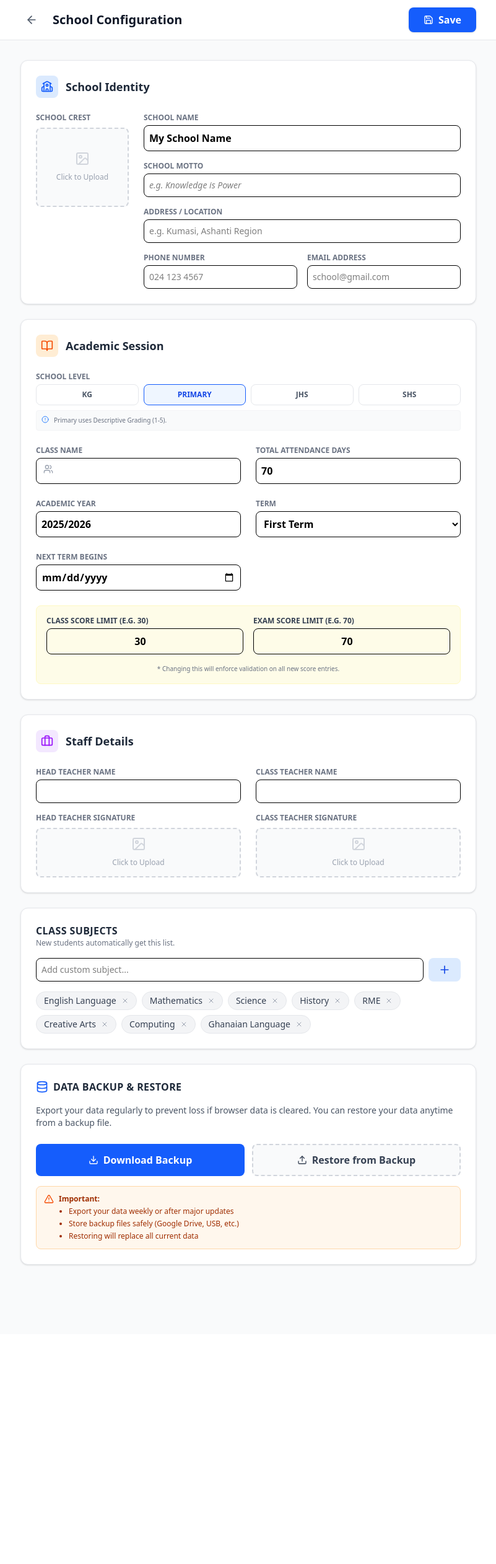
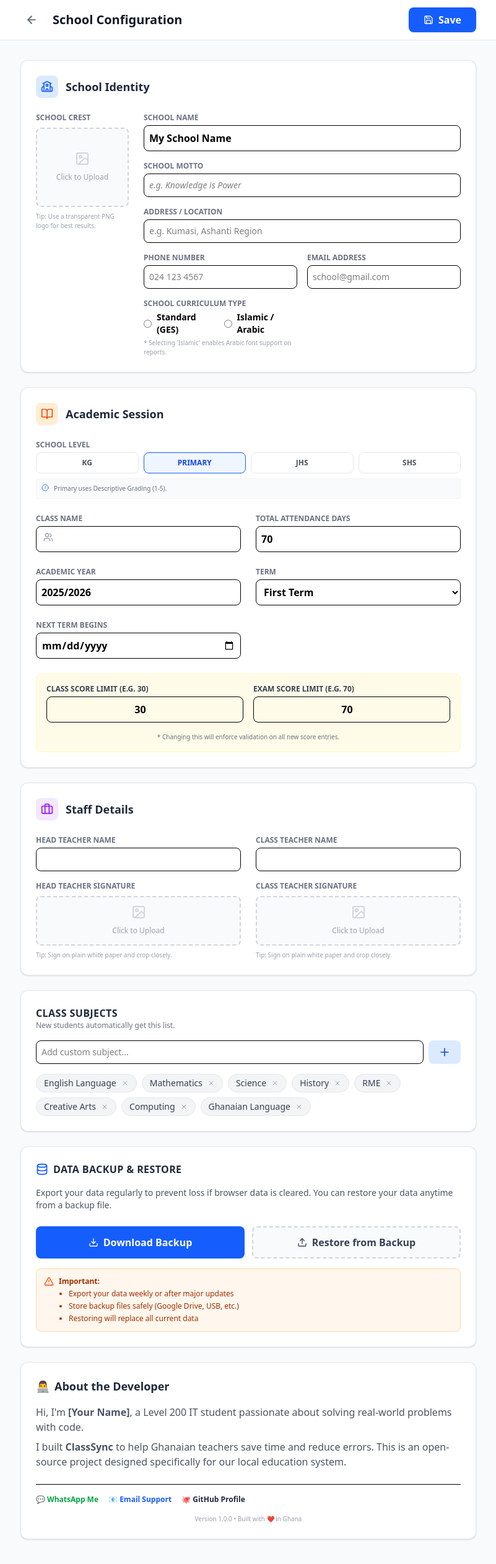
Before and after one commit to adamtoffic/repota, a React (Vite) app: page /settings in a window 1280 px wide. Shown: the top 2524 px of the page at 62% size, without its empty margins (239-1040 px from the left). Before the commit the page ends 2153 px from the top, so only its background shows below. Built offline with nearby package versions, Linux system fonts and the light colour scheme.

Commit message:
fix: enforce strict score validation and add welcome banner

```diff
--- a/src/components/ImageUploader.tsx
+++ b/src/components/ImageUploader.tsx
@@ -53,6 +53,12 @@ export function ImageUploader({ label, value, onChange, maxHeight = "h-32" }: Im
         </div>
       </div>
 
+      <p className="text-[10px] text-gray-400">
+        {label.includes("Signature")
+          ? "Tip: Sign on plain white paper and crop closely."
+          : "Tip: Use a transparent PNG logo for best results."}
+      </p>
+
       <input
         type="file"
         ref={inputRef}
--- a/src/constants/defaultSubjects.ts
+++ b/src/constants/defaultSubjects.ts
@@ -16,12 +16,12 @@ export const DEFAULT_SUBJECTS: Record<SchoolLevel, string[]> = {
   JHS: [
     "English Language",
     "Mathematics",
-    "Integrated Science",
+    "Science",
     "Social Studies",
     "RME",
-    "BDT",
-    "ICT",
-    "French",
+    "Computing",
+    "Career Technology",
+    "Creative Arts and Design",
     "Ghanaian Language",
   ],
   SHS: ["Core Mathematics", "Integrated Science", "English Language", "Social Studies"],
--- a/src/index.css
+++ b/src/index.css
@@ -1,7 +1,6 @@
 @import "tailwindcss";
 
 :root {
-  /* Add custom font for the report card */
   --font-serif: "Times New Roman", Times, serif;
 }
 
@@ -9,8 +8,6 @@
   .print-only {
     display: none;
   }
-
-  /* Hide scrollbars for cleaner UI */
   .no-scrollbar::-webkit-scrollbar {
     display: none;
   }
@@ -20,11 +17,11 @@
   }
 }
 
-/* ✅ PRINT MEDIA QUERY */
+/* ✅ PRINT MEDIA QUERY (FIXED) */
 @media print {
   @page {
     size: A4 portrait;
-    margin: 0; /* CRITICAL: Kills browser hardware margins */
+    margin: 0; /* Tells browser: "I'll handle the margins" */
   }
 
   html,
@@ -52,30 +49,39 @@
   .report-page {
     width: 210mm;
     height: 297mm;
-    /* Reduced from 15mm to 10mm to reduce the "inward shift" feel */
-    padding: 10mm;
-    margin: 0;
+
+    /* ⚡️ FIX 1: REDUCED PADDING */
+    /* 5mm is enough to clear the printer rollers, but tight enough to use the space. */
+    padding: 1mm !important;
+
+    margin: 0 auto; /* Centers it if printer paper is slightly wider */
     page-break-after: always;
     position: relative;
     overflow: hidden;
     background: white;
     font-family: var(--font-serif);
+
+    /* ⚡️ FIX 2: BORDER-BOX */
+    /* Ensures padding doesn't make the div wider than 210mm */
+    box-sizing: border-box;
   }
 
-  /* Force background images (Watermark) */
+  /* WATERMARK FIX */
   .watermark {
-    opacity: 0.08 !important; /* More visible on print */
+    /* ⚡️ FIX 3: VISIBILITY */
+    /* You had this at 0 (invisible). 0.05 (5%) is the sweet spot for B&W. */
+    opacity: 0.05 !important;
+    filter: grayscale(100%);
     -webkit-print-color-adjust: exact;
     print-color-adjust: exact;
   }
 
-  /* Fix for the last page generating a blank sheet */
+  /* Fix for the last page blank sheet */
   .report-wrapper:last-child .report-page {
     page-break-after: auto !important;
     page-break-inside: avoid !important;
   }
 
-  /* Reset wrapper layout so it doesn't interfere */
   .report-wrapper {
     margin: 0 !important;
     padding: 0 !important;
@@ -89,22 +95,23 @@
   .report-page {
     width: 210mm;
     min-height: 297mm;
-    padding: 10mm; /* Match print padding */
+    padding: 5mm; /* Match the print padding so preview is accurate */
     background: white;
     box-shadow: 0 4px 6px -1px rgb(0 0 0 / 0.1);
     margin: 0 auto;
     position: relative;
     color: black;
+    box-sizing: border-box; /* Match print logic */
   }
 
   .watermark {
     position: absolute;
     inset: 0;
-    background-image: url("/assets/coat-of-arms.png"); /* Ensure this file exists! */
+    background-image: url("/assets/coat-of-arms.png");
     background-position: center;
     background-repeat: no-repeat;
     background-size: 60%;
-    opacity: 0.05; /* Faint on screen */
+    opacity: 0.05;
     pointer-events: none;
     z-index: 0;
   }
--- a/src/pages/Dashboard.tsx
+++ b/src/pages/Dashboard.tsx
@@ -1,6 +1,6 @@
 // src/pages/Dashboard.tsx
 import { useState, useMemo } from "react";
-import { Settings as SettingsIcon } from "lucide-react";
+import { X, Settings as SettingsIcon } from "lucide-react";
 import { useSchoolData } from "../hooks/useSchoolData";
 import { StudentList } from "../components/StudentList";
 import { ScoreEntryModal } from "../components/ScoreEntryModal";
@@ -15,6 +15,20 @@ import { Footer } from "../components/Footer";
 export function Dashboard() {
   const { students, settings, addStudent, deleteStudent, updateStudent, loadDemoData } =
     useSchoolData();
+
+  // 1. State to control visibility
+  const [showWelcome, setShowWelcome] = useState(() => {
+    // Return TRUE only if the key does NOT exist
+    const hasSeen = localStorage.getItem("classSync_welcome_seen");
+    return !hasSeen;
+  });
+
+  // 3. Handle Dismiss
+  const handleDismiss = () => {
+    setShowWelcome(false);
+    // Save to storage so it never comes back
+    localStorage.setItem("classSync_welcome_seen", "true");
+  };
 
   const [editingStudentId, setEditingStudentId] = useState<string | null>(null);
   const [searchQuery, setSearchQuery] = useState("");
@@ -54,6 +68,13 @@ export function Dashboard() {
     setEditingStudentId(newId); // Immediately open modal to edit details
   };
 
+  const schoolInitials = settings.schoolName
+    .split(" ")
+    .map((word) => word[0])
+    .join("")
+    .slice(0, 2)
+    .toUpperCase();
+
   return (
     <div className="flex min-h-screen flex-col bg-gray-50 font-sans">
       {/* NAV (Keep exactly as is) */}
@@ -61,8 +82,16 @@ export function Dashboard() {
         <div className="mx-auto max-w-7xl px-4 sm:px-6 lg:px-8">
           <div className="flex h-16 justify-between">
             <div className="flex items-center gap-3">
-              <div className="flex h-8 w-8 items-center justify-center rounded-lg bg-blue-600 font-bold text-white">
-                GES
+              <div className="flex h-10 w-10 items-center justify-center rounded-lg bg-blue-600 font-bold text-white shadow-sm">
+                {settings.logoUrl ? (
+                  <img
+                    src={settings.logoUrl}
+                    alt="Logo"
+                    className="h-full w-full rounded-lg object-cover"
+                  />
+                ) : (
+                  <span>{schoolInitials || "GH"}</span> // Default to "GH" if no name set
+                )}
               </div>
               <div>
                 <h1 className="text-lg leading-tight font-bold text-gray-900">
@@ -97,6 +126,43 @@ export function Dashboard() {
       </nav>
 
       <main className="mx-auto w-full max-w-7xl flex-1 px-4 py-8 sm:px-6 lg:px-8">
+        {/* ... Inside Dashboard ... */}
+
+        {/* ✅ TUTORIAL CARD */}
+        {/* CONDITIONAL RENDER: Only show if true */}
+        {showWelcome && (
+          <div className="animate-in fade-in slide-in-from-top-4 relative mb-6 rounded-xl bg-linear-to-r from-blue-900 to-blue-700 p-6 text-white shadow-lg">
+            {/* Close Button */}
+            <button
+              onClick={handleDismiss}
+              className="absolute top-2 right-2 rounded-full p-1 transition hover:bg-white/20"
+            >
+              <X size={20} className="text-white" />
+            </button>
+
+            <div className="flex flex-col gap-4 sm:flex-row sm:items-center">
+              <div>
+                <h2 className="text-2xl font-bold">
+                  Welcome to {settings.schoolName || "ClassSync"}! 🚀
+                </h2>
+                <p className="mt-1 max-w-xl text-blue-100">
+                  New here? Watch this quick 2-minute video to learn how to generate error-free
+                  reports instantly.
+                </p>
+                <div className="mt-4">
+                  <a
+                    href="YOUR_YOUTUBE_LINK"
+                    target="_blank"
+                    className="inline-flex items-center gap-2 rounded-lg bg-white px-4 py-2 text-sm font-bold text-blue-900 hover:bg-gray-100"
+                  >
+                    ▶ Watch Tutorial
+                  </a>
+                </div>
+              </div>
+            </div>
+          </div>
+        )}
+
         {/* ✅ 3. CONDITIONAL RENDERING: Empty vs Content */}
         {students.length === 0 ? (
           <EmptyState onAddStudent={handleAddNew} onLoadDemo={loadDemoData} />
--- a/src/pages/Settings.tsx
+++ b/src/pages/Settings.tsx
@@ -4,7 +4,6 @@ import {
   ArrowLeft,
   Save,
   Plus,
-  Trash2,
   AlertCircle,
   School,
   BookOpen,
@@ -196,6 +195,39 @@ export function Settings() {
                     className="w-full rounded-lg border p-2 text-sm"
                     placeholder="school@gmail.com"
                   />
+                </div>
+
+                {/* School Type Toggle */}
+                <div>
+                  <label className="mb-1 block text-xs font-bold text-gray-500 uppercase">
+                    School Curriculum Type
+                  </label>
+                  <div className="flex gap-4">
+                    <label className="flex cursor-pointer items-center gap-2">
+                      <input
+                        type="radio"
+                        name="schoolType"
+                        checked={formData.schoolType === "STANDARD"}
+                        onChange={() => setFormData({ ...formData, schoolType: "STANDARD" })}
+                        className="text-blue-600 focus:ring-blue-500"
+                      />
+                      <span className="text-sm font-bold">Standard (GES)</span>
+                    </label>
+
+                    <label className="flex cursor-pointer items-center gap-2">
+                      <input
+                        type="radio"
+                        name="schoolType"
+                        checked={formData.schoolType === "ISLAMIC"}
+                        onChange={() => setFormData({ ...formData, schoolType: "ISLAMIC" })}
+                        className="text-green-600 focus:ring-green-500"
+                      />
+                      <span className="text-sm font-bold">Islamic / Arabic</span>
+                    </label>
+                  </div>
+                  <p className="mt-1 text-[10px] text-gray-400">
+                    * Selecting 'Islamic' enables Arabic font support on reports.
+                  </p>
                 </div>
               </div>
             </div>
@@ -463,6 +495,54 @@ export function Settings() {
 
         {/* BACKUP SECTION (Restored) */}
         <DataBackup />
+
+        {/* ... Inside Settings.tsx, after the "Danger Zone" card ... */}
+
+        {/* ✅ ABOUT THE DEVELOPER CARD */}
+        <div className="rounded-xl border border-gray-200 bg-white p-6 shadow-sm">
+          <h2 className="mb-4 flex items-center gap-2 text-lg font-bold text-gray-800">
+            <span>👨‍💻</span> About the Developer
+          </h2>
+
+          <div className="prose prose-sm text-gray-600">
+            <p>
+              Hi, I'm <strong>[Your Name]</strong>, a Level 200 IT student passionate about solving
+              real-world problems with code.
+            </p>
+            <p className="mt-2">
+              I built <strong>ClassSync</strong> to help Ghanaian teachers save time and reduce
+              errors. This is an open-source project designed specifically for our local education
+              system.
+            </p>
+          </div>
+
+          <div className="mt-6 flex flex-wrap gap-4 border-t pt-4">
+            <a
+              href="https://wa.me/233XXXXXXXXX"
+              target="_blank"
+              className="flex items-center gap-2 text-xs font-bold text-green-600 hover:underline"
+            >
+              <span>💬 WhatsApp Me</span>
+            </a>
+            <a
+              href="mailto:your@email.com"
+              className="flex items-center gap-2 text-xs font-bold text-blue-600 hover:underline"
+            >
+              <span>📧 Email Support</span>
+            </a>
+            <a
+              href="https://github.com/yourusername"
+              target="_blank"
+              className="flex items-center gap-2 text-xs font-bold text-gray-800 hover:underline"
+            >
+              <span>🐙 GitHub Profile</span>
+            </a>
+          </div>
+
+          <div className="mt-4 text-center text-[10px] text-gray-400">
+            Version 1.0.0 • Built with ❤️ in Ghana
+          </div>
+        </div>
       </main>
 
       {/* CONFIRMATION MODAL (For Ripple Effect) */}
--- a/src/types/index.ts
+++ b/src/types/index.ts
@@ -46,6 +46,7 @@ export interface SchoolSettings {
   academicYear: string;
   term: AcademicPeriod;
   level: SchoolLevel;
+  schoolType: "STANDARD" | "ISLAMIC";
   nextTermStarts?: string;
   headTeacherName?: string;
   classTeacherName?: string;
```
Also changed, not shown: src/components/ReportTemplate.tsx (+4 -3 lines), src/components/SubjectRow.tsx (+19 -1 lines), vercel.json (added).
